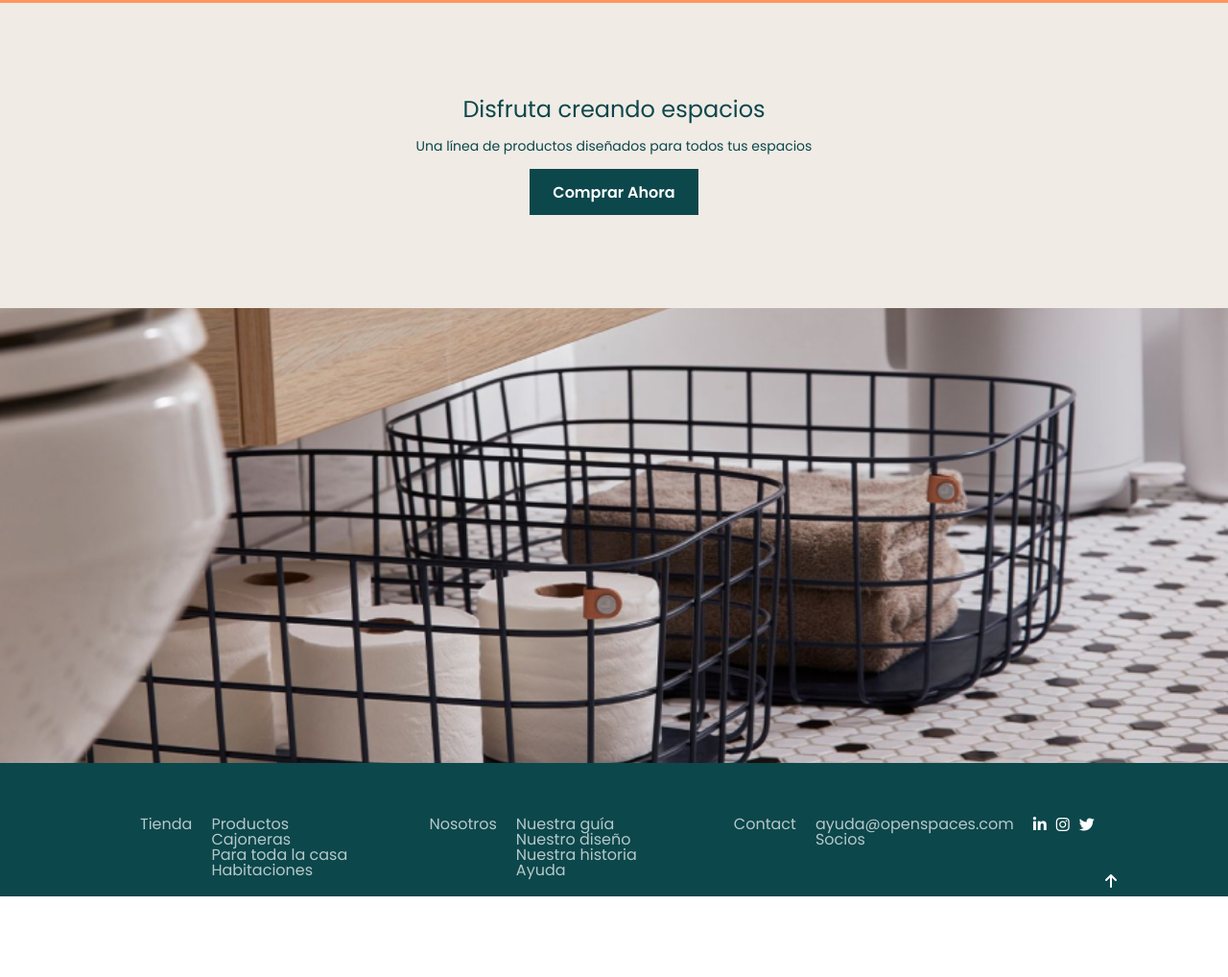
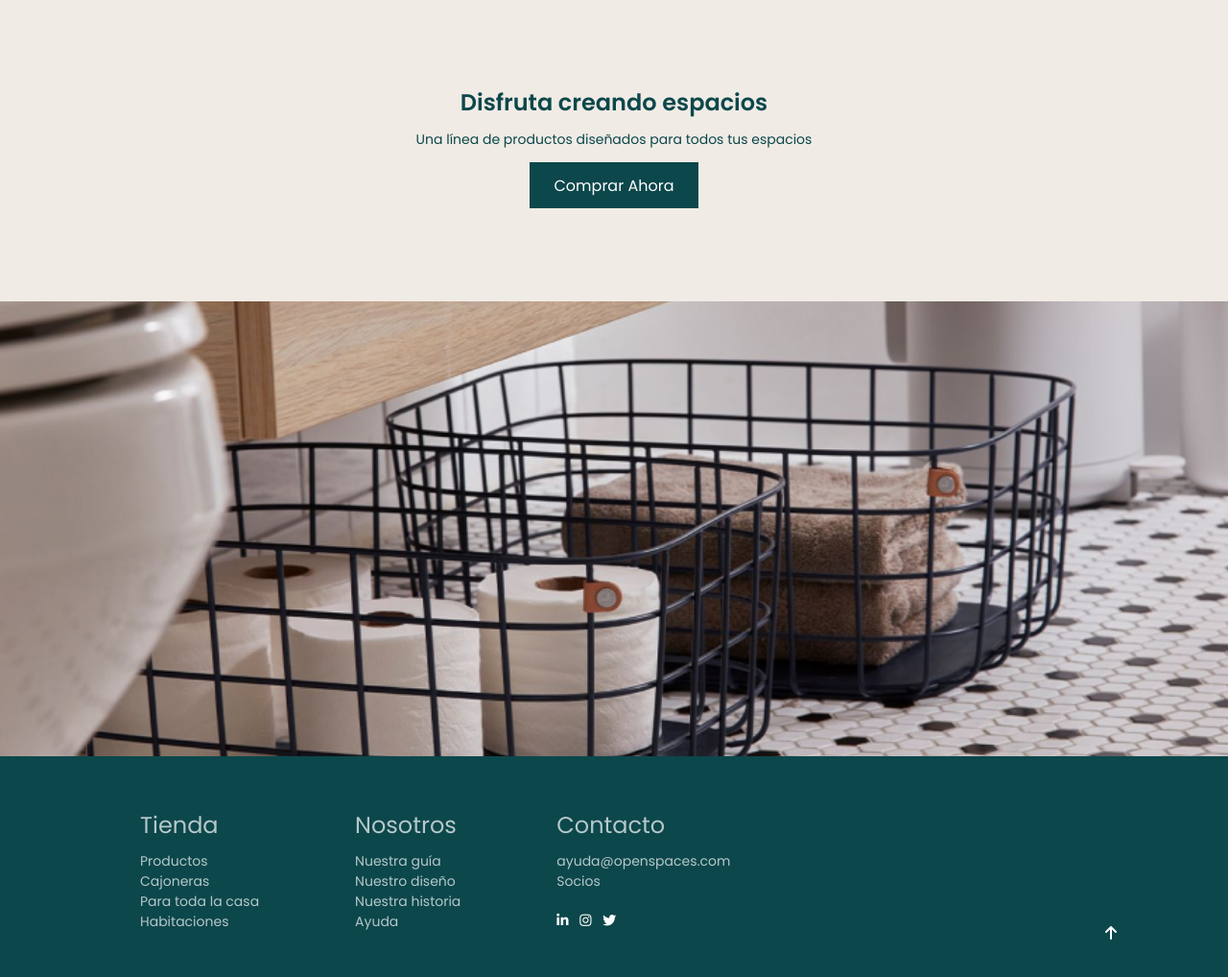
Before and after one commit to LitaGarcia/Open-Spaces, a website: page docs/index.html in a window 1280 px wide. Shown: the part 1634-2652 px from the top of the page at 96% size. Before the commit the page ends 2568 px from the top, so only its background shows below. Drawn offline with Linux system fonts and the light colour scheme.

Commit message:
finish all desings and correct bugs

```diff
--- a/docs/index.html
+++ b/docs/index.html
@@ -4,7 +4,7 @@
     <meta charset="UTF-8" />
     <meta http-equiv="X-UA-Compatible" content="IE=edge" />
     <meta name="viewport" content="width=device-width, initial-scale=1.0" />
-    <title>Evaluación final</title>
+    <title>Open spaces</title>
     <link rel="icon" href="./assets/images/logo.png" />
     <link rel="stylesheet" href="./assets/css/main.css" />
     <link rel="preconnect" href="https://fonts.googleapis.com" />
@@ -79,7 +79,7 @@
         />
         <h2 class="module__sending--title">Envío gratis garantizado</h2>
         <p class="module__sending--info">Envío gratis en compras desde 100</p>
-        <button class="button_3">Comprar ahora</button>
+        <button class="button_main1">Comprar ahora</button>
       </section>
 
       <section class="module__enjoy">
@@ -88,7 +88,7 @@
           <h2 class="module__enjoy--info">
             Una línea de productos diseñados para todos tus espacios
           </h2>
-          <button class="button_main">Comprar ahora</button>
+          <button class="button_main2">Comprar ahora</button>
         </div>
 
       <div class="module__enjoy--image"></div>
@@ -98,8 +98,8 @@
 
     <footer>
       <section class="footer">
-        <h3 class="footer__title">Tienda</h3>
         <nav class="footer__nav">
+          <h3 class="footer__title">Tienda</h3>
           <ul>
             <li><a href="https://adalab.es/">Productos</a></li>
             <li><a href="https://adalab.es/">Cajoneras</a></li>
@@ -108,8 +108,8 @@
           </ul>
         </nav>
 
-        <h3 class="footer__title">Nosotros</h3>
         <nav class="footer__nav">
+          <h3 class="footer__title">Nosotros</h3>
           <ul>
             <li><a href="https://adalab.es/">Nuestra guía</a></li>
             <li><a href="https://adalab.es/">Nuestro diseño</a></li>
@@ -119,14 +119,12 @@
         </nav>
 
 
-        <h3 class="footer__title">Contact</h3>
-        <nav class="footer__nav--contact">
+        <nav class="footer__nav">
+          <h3 class="footer__title">Contacto</h3>
           <ul>
             <li><a href="mailto:ayuda@openspaces.com">ayuda@openspaces.com</a></li>
             <li><a href="https://adalab.es">Socios</a></li>
           </ul>
-        </nav>
-        <nav>
           <ul class="footer__nav--socialmedia">
             <li>
               <a href="https://es.linkedin.com" class="icon__socialmedia"
--- a/src/scss/layout/_footer.scss
+++ b/src/scss/layout/_footer.scss
@@ -6,28 +6,23 @@
   gap: 20px;
   @media all and (min-width: 900px) {
     flex-direction: row;
-    padding: 71px 118px;
+    gap: 100px;
   }
-  @media all and (min-width: 900px) {
-    gap: 200px;
+  @media all and (min-width: 1728px) {
+    gap: 400px;
   }
   &__title {
-    @include t(24, $secondaryGreen, 600);
+    font-size: 24px;
     padding-bottom: 12px;
   }
 
   &__nav {
-    width: 207px;
-    height: 59px;
     margin-bottom: 30px;
-    line-height: 1;
+    line-height: 1.3;
     &--socialmedia {
       display: flex;
       flex-direction: row;
-      padding-top: 12px;
-    }
-    &--option {
-      @include t(16, $secondaryGreen, 300);
+      padding-top: 20px;
     }
   }
   &__icon {
@@ -36,10 +31,13 @@
     color: white;
     position: relative;
     left: 90%;
+    @media all and (min-width: 900px) {
+      bottom: 100px;
+    }
+  }
+
+  a {
+    text-decoration: none;
+    @include t(14px, $secondaryGreen, 300);
   }
 }
-
-.footer a {
-  text-decoration: none;
-  @include t(16px, $secondaryGreen, 300);
-}
--- a/src/scss/layout/_header.scss
+++ b/src/scss/layout/_header.scss
@@ -58,9 +58,8 @@
       }
     }
   }
+  a {
+    text-decoration: none;
+    @include t(16px, $mainGreen, 300);
+  }
 }
-
-.header__nav a {
-  text-decoration: none;
-  @include t(16px, $mainGreen, 300);
-}
```
Also changed, not shown: src/html/partials/footer.html (+1 -1 lines), docs/assets/css/main.css.
